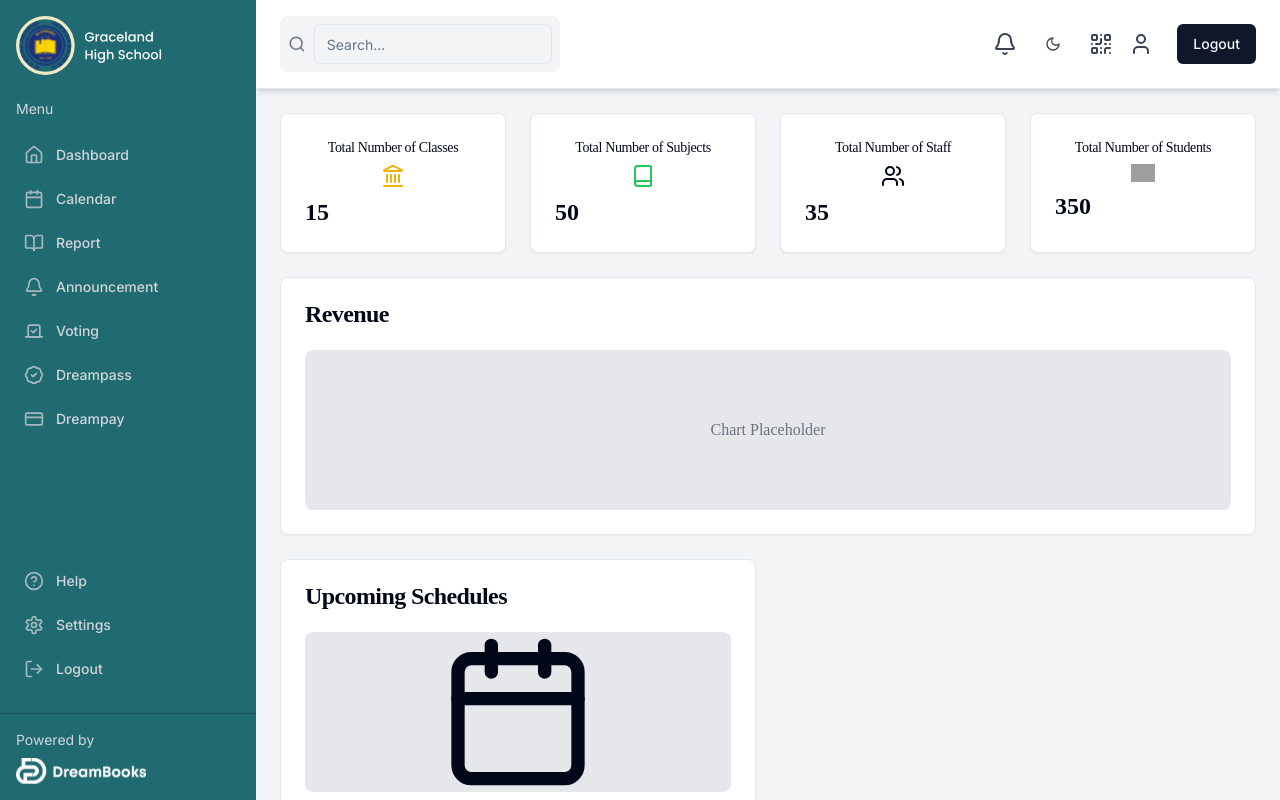
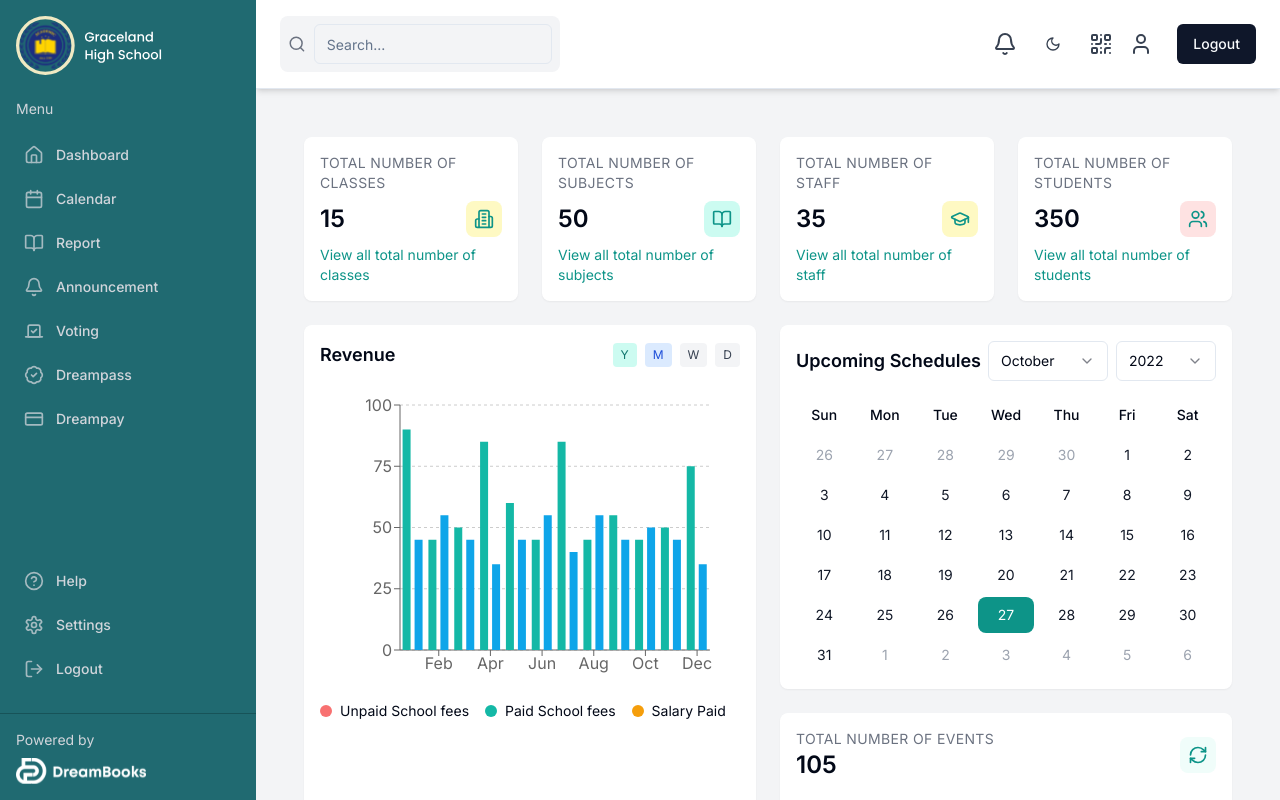
Before and after one commit to OSAMOR19/shool-portal-own, a Next.js app: page /dashboard in a window 1280 px wide. Built offline with nearby package versions, Linux system fonts and the light colour scheme; grey boxes are pictures that could not be loaded.

Commit message:
dashboard view

```diff
--- a/app/dashboard/help/page.tsx
+++ b/app/dashboard/help/page.tsx
@@ -23,7 +23,7 @@ export default function HelpPage() {
       <h1 className="text-3xl font-bold">Help Center</h1>
 
       {/* Search */}
-      <Card className="p-6">
+      {/* <Card className="p-6">
         <div className="max-w-2xl mx-auto">
           <h2 className="text-2xl font-semibold text-center mb-4">How can we help you?</h2>
           <div className="flex gap-2">
@@ -31,7 +31,7 @@ export default function HelpPage() {
             <Button>Search</Button>
           </div>
         </div>
-      </Card>
+      </Card> */}
 
       {/* Quick Links */}
       <div className="grid grid-cols-1 md:grid-cols-3 gap-6">
--- a/app/dashboard/page.tsx
+++ b/app/dashboard/page.tsx
@@ -1,77 +1,269 @@
-"use client";
+"use client"
 
-import { Card, CardContent, CardHeader, CardTitle } from "@/components/ui/card";
-import { Calendar, Landmark, Users, Book } from "lucide-react";
-import Image from "next/image";
+import { useState } from "react"
+import { Building2, GraduationCap, BookOpen, Users, RefreshCw } from "lucide-react"
+import { Line, BarChart, Bar, XAxis, YAxis, CartesianGrid, ResponsiveContainer } from "recharts"
+import Link from "next/link"
+import { Select, SelectContent, SelectItem, SelectTrigger, SelectValue } from "@/components/ui/select"
+import { cn } from "@/lib/utils"
 
-export default function DashboardHome() {
+// Metric Card Component
+// <<<<<<< Tabnine <<<<<<<
+// function MetricCard({ title, value, viewAllLink, icon: IconComponent, iconClassName }) {//-
+function MetricCard({ title, value, viewAllLink, icon: IconComponent, iconClassName }: { title: string; value: number; viewAllLink: string; icon: React.ComponentType<React.SVGProps<SVGSVGElement>>; iconClassName?: string }) {//+
   return (
-    <div className="grid gap-6 font-['Poppins'] md:grid-cols-2 lg:grid-cols-4">
-      {/* Total Classes */}
-      <Card>
-        <CardHeader className="flex items-center justify-between pb-2">
-          <CardTitle className="text-sm font-medium">Total Number of Classes</CardTitle>
-          <Landmark className="w-6 h-6 text-yellow-500" />
-        </CardHeader>
-        <CardContent>
-          <div className="text-2xl font-bold">15</div>
-        </CardContent>
-      </Card>
+    <div className="bg-white rounded-lg p-4 shadow-sm">
+      <div className="text-sm text-gray-500 uppercase tracking-wide">{title}</div>
+      <div className="mt-2 flex justify-between items-center">
+        <div className="text-2xl font-semibold">{value}</div>
+        <div className={`p-2 rounded-lg ${iconClassName || "bg-teal-100"}`}>
+          <IconComponent className="w-5 h-5 text-teal-600" />
+        </div>
+      </div>
+      <Link href={viewAllLink} className="text-sm text-teal-600 hover:underline mt-2 block">
+        View all {title.toLowerCase()}
+      </Link>
+    </div>
+  )
+}
+// >>>>>>> Tabnine >>>>>>>// {"conversationId":"42156817-17c4-48e2-b9e8-3eb9d4df220c","source":"instruct"}
 
-      {/* Total Subjects */}
-      <Card>
-        <CardHeader className="flex items-center justify-between pb-2">
-          <CardTitle className="text-sm font-medium">Total Number of Subjects</CardTitle>
-          <Book className="w-6 h-6 text-green-500" />
-        </CardHeader>
-        <CardContent>
-          <div className="text-2xl font-bold">50</div>
-        </CardContent>
-      </Card>
+// Revenue Chart Component
+function RevenueChart() {
+  const data = [
+    { month: "Jan", paid: 90, unpaid: 45, salary: 30 },
+    { month: "Feb", paid: 45, unpaid: 55, salary: 25 },
+    { month: "Mar", paid: 50, unpaid: 45, salary: 28 },
+    { month: "Apr", paid: 85, unpaid: 35, salary: 22 },
+    { month: "May", paid: 60, unpaid: 45, salary: 30 },
+    { month: "Jun", paid: 45, unpaid: 55, salary: 25 },
+    { month: "Jul", paid: 85, unpaid: 40, salary: 20 },
+    { month: "Aug", paid: 45, unpaid: 55, salary: 35 },
+    { month: "Sep", paid: 55, unpaid: 45, salary: 28 },
+    { month: "Oct", paid: 45, unpaid: 50, salary: 22 },
+    { month: "Nov", paid: 50, unpaid: 45, salary: 25 },
+    { month: "Dec", paid: 75, unpaid: 35, salary: 30 },
+  ]
 
-      {/* Total Staff */}
-      <Card>
-        <CardHeader className="flex items-center justify-between pb-2">
-          <CardTitle className="text-sm font-medium">Total Number of Staff</CardTitle>
-          <Users className="w-6 h-6 text-brown-500" />
-        </CardHeader>
-        <CardContent>
-          <div className="text-2xl font-bold">35</div>
-        </CardContent>
-      </Card>
+  return (
+    <div className="bg-white rounded-lg p-4 shadow-sm">
+      <div className="flex items-center gap-2 mb-4">
+        <h2 className="text-lg font-semibold">Revenue</h2>
+        <div className="flex gap-2 ml-auto">
+          <span className="px-2 py-1 text-xs rounded bg-teal-100 text-teal-700">Y</span>
+          <span className="px-2 py-1 text-xs rounded bg-blue-100 text-blue-700">M</span>
+          <span className="px-2 py-1 text-xs rounded bg-gray-100 text-gray-700">W</span>
+          <span className="px-2 py-1 text-xs rounded bg-gray-100 text-gray-700">D</span>
+        </div>
+      </div>
+      <div className="h-[300px]">
+        <ResponsiveContainer width="100%" height="100%">
+          <BarChart data={data} margin={{ top: 20, right: 30, left: 20, bottom: 5 }}>
+            <CartesianGrid strokeDasharray="3 3" vertical={false} />
+            <XAxis dataKey="month" />
+            <YAxis />
+            <Bar dataKey="paid" fill="#14b8a6" name="Paid School fees" />
+            <Bar dataKey="unpaid" fill="#0ea5e9" name="Unpaid School fees" />
+            <Line type="monotone" dataKey="salary" stroke="#f59e0b" name="Salary Paid" dot={false} strokeWidth={2} />
+          </BarChart>
+        </ResponsiveContainer>
+      </div>
+      <div className="flex gap-4 mt-4 text-sm">
+        <div className="flex items-center gap-2">
+          <div className="w-3 h-3 rounded-full bg-red-400"></div>
+          <span>Unpaid School fees</span>
+        </div>
+        <div className="flex items-center gap-2">
+          <div className="w-3 h-3 rounded-full bg-teal-500"></div>
+          <span>Paid School fees</span>
+        </div>
+        <div className="flex items-center gap-2">
+          <div className="w-3 h-3 rounded-full bg-amber-500"></div>
+          <span>Salary Paid</span>
+        </div>
+      </div>
+    </div>
+  )
+}
 
-      {/* Total Students */}
-      <Card>
-        <CardHeader className="flex items-center justify-between pb-2">
-          <CardTitle className="text-sm font-medium">Total Number of Students</CardTitle>
-          <Image src="/icons/students-icon.png" alt="Students" width={24} height={24} />
-        </CardHeader>
-        <CardContent>
-          <div className="text-2xl font-bold">350</div>
-        </CardContent>
-      </Card>
+// Calendar Component
+function Calendar() {
+  const [month, setMonth] = useState("October")
+  const [year, setYear] = useState("2022")
 
-      {/* Revenue Chart Placeholder */}
-      <Card className="col-span-2 lg:col-span-4">
-        <CardHeader>
-          <CardTitle>Revenue</CardTitle>
-        </CardHeader>
-        <CardContent>
-          <div className="h-40 bg-gray-200 dark:bg-gray-800 rounded-lg flex items-center justify-center">
-            <span className="text-gray-500 dark:text-gray-400">Chart Placeholder</span>
+  const DAYS = ["Sun", "Mon", "Tue", "Wed", "Thu", "Fri", "Sat"]
+  const CALENDAR_DATES = [
+    { date: 26, prevMonth: true },
+    { date: 27, prevMonth: true },
+    { date: 28, prevMonth: true },
+    { date: 29, prevMonth: true },
+    { date: 30, prevMonth: true },
+    { date: 1 },
+    { date: 2 },
+    { date: 3 },
+    { date: 4 },
+    { date: 5 },
+    { date: 6 },
+    { date: 7 },
+    { date: 8 },
+    { date: 9 },
+    { date: 10 },
+    { date: 11 },
+    { date: 12 },
+    { date: 13 },
+    { date: 14 },
+    { date: 15 },
+    { date: 16 },
+    { date: 17 },
+    { date: 18 },
+    { date: 19 },
+    { date: 20 },
+    { date: 21 },
+    { date: 22 },
+    { date: 23 },
+    { date: 24 },
+    { date: 25 },
+    { date: 26 },
+    { date: 27, selected: true },
+    { date: 28 },
+    { date: 29 },
+    { date: 30 },
+    { date: 31 },
+    { date: 1, nextMonth: true },
+    { date: 2, nextMonth: true },
+    { date: 3, nextMonth: true },
+    { date: 4, nextMonth: true },
+    { date: 5, nextMonth: true },
+    { date: 6, nextMonth: true },
+  ]
+
+  return (
+    <div className="bg-white rounded-lg p-4 shadow-sm">
+      <div className="flex items-center justify-between mb-4">
+        <h2 className="text-lg font-semibold">Upcoming Schedules</h2>
+        <div className="flex items-center gap-2">
+          <Select defaultValue={month}>
+            <SelectTrigger className="w-[120px]">
+              <SelectValue>{month}</SelectValue>
+            </SelectTrigger>
+            <SelectContent>
+              <SelectItem value="October">October</SelectItem>
+            </SelectContent>
+          </Select>
+          <Select defaultValue={year}>
+            <SelectTrigger className="w-[100px]">
+              <SelectValue>{year}</SelectValue>
+            </SelectTrigger>
+            <SelectContent>
+              <SelectItem value="2022">2022</SelectItem>
+            </SelectContent>
+          </Select>
+        </div>
+      </div>
+      <div className="grid grid-cols-7 gap-1">
+        {DAYS.map((day) => (
+          <div key={day} className="text-center text-sm font-medium py-2">
+            {day}
           </div>
-        </CardContent>
-      </Card>
+        ))}
+        {CALENDAR_DATES.map((date, i) => (
+          <button
+            key={i}
+            className={cn(
+              "text-center py-2 rounded-lg text-sm",
+              date.prevMonth || date.nextMonth ? "text-gray-400" : "text-gray-900",
+              date.selected && "bg-teal-600 text-white",
+            )}
+          >
+            {date.date}
+          </button>
+        ))}
+      </div>
+    </div>
+  )
+}
 
-      {/* Upcoming Schedules */}
-      <Card className="col-span-2">
-        <CardHeader>
-          <CardTitle>Upcoming Schedules</CardTitle>
-        </CardHeader>
-        <CardContent>
-          <Calendar className="w-full h-40 bg-gray-200 dark:bg-gray-800 rounded-lg" />
-        </CardContent>
-      </Card>
+// Events List Component
+function EventsList() {
+  return (
+    <div className="bg-white rounded-lg p-4 shadow-sm">
+      <div className="flex items-center justify-between mb-4">
+        <div>
+          <div className="text-sm text-gray-500 uppercase tracking-wide">Total number of events</div>
+          <div className="text-2xl font-semibold">105</div>
+        </div>
+        <button className="p-2 bg-teal-50 rounded-lg">
+          <RefreshCw className="w-5 h-5 text-teal-600" />
+        </button>
+      </div>
+      <div className="space-y-4 mt-6">
+        <div className="flex gap-4">
+          <div className="bg-teal-50 rounded-lg p-2 h-12 w-12 flex items-center justify-center">
+            <span className="text-lg font-semibold text-teal-700">20</span>
+          </div>
+          <div>
+            <h3 className="font-medium">Mid-term Week</h3>
+            <p className="text-sm text-gray-500">ALL DAY</p>
+          </div>
+          <div className="ml-auto text-sm text-gray-500">00:00-11:59pm</div>
+        </div>
+        <div className="flex gap-4">
+          <div className="bg-teal-50 rounded-lg p-2 h-12 w-12 flex items-center justify-center">
+            <span className="text-lg font-semibold text-teal-700">25</span>
+          </div>
+          <div>
+            <h3 className="font-medium">JSS 1 TESTS</h3>
+            <p className="text-sm text-gray-500">Mathematics, English | more</p>
+          </div>
+          <div className="ml-auto text-sm text-gray-500">09:30-17:00pm</div>
+        </div>
+      </div>
+      <button className="text-sm text-teal-600 hover:underline mt-4 block">View all events</button>
     </div>
-  );
+  )
 }
+
+// Main Dashboard Component
+export default function Dashboard() {
+  return (
+    <div className="p-6 max-w-7xl mx-auto space-y-6">
+      <div className="grid grid-cols-1 md:grid-cols-2 lg:grid-cols-4 gap-6">
+        <MetricCard
+          title="Total Number of Classes"
+          value={15}
+          viewAllLink="/classes"
+          icon={Building2}
+          iconClassName="bg-yellow-100"
+        />
+        <MetricCard
+          title="Total Number of Subjects"
+          value={50}
+          viewAllLink="/subjects"
+          icon={BookOpen}
+          iconClassName="bg-teal-100"
+        />
+        <MetricCard
+          title="Total Number of Staff"
+          value={35}
+          viewAllLink="/staff"
+          icon={GraduationCap}
+          iconClassName="bg-yellow-100"
+        />
+        <MetricCard
+          title="Total Number of Students"
+          value={350}
+          viewAllLink="/students"
+          icon={Users}
+          iconClassName="bg-red-100"
+        />
+      </div>
+      <div className="grid grid-cols-1 lg:grid-cols-2 gap-6">
+        <RevenueChart />
+        <div className="space-y-6">
+          <Calendar />
+          <EventsList />
+        </div>
+      </div>
+    </div>
+  )
+}
```
